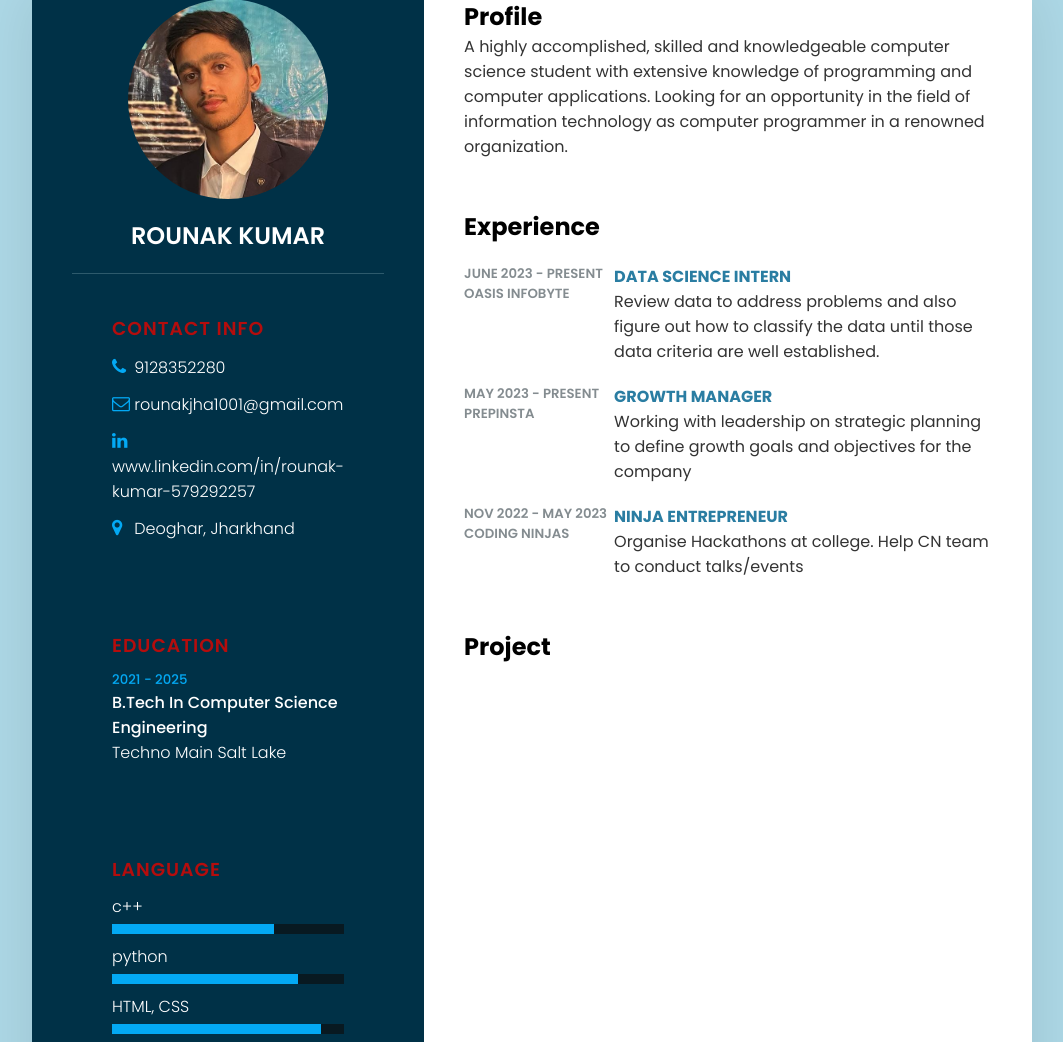
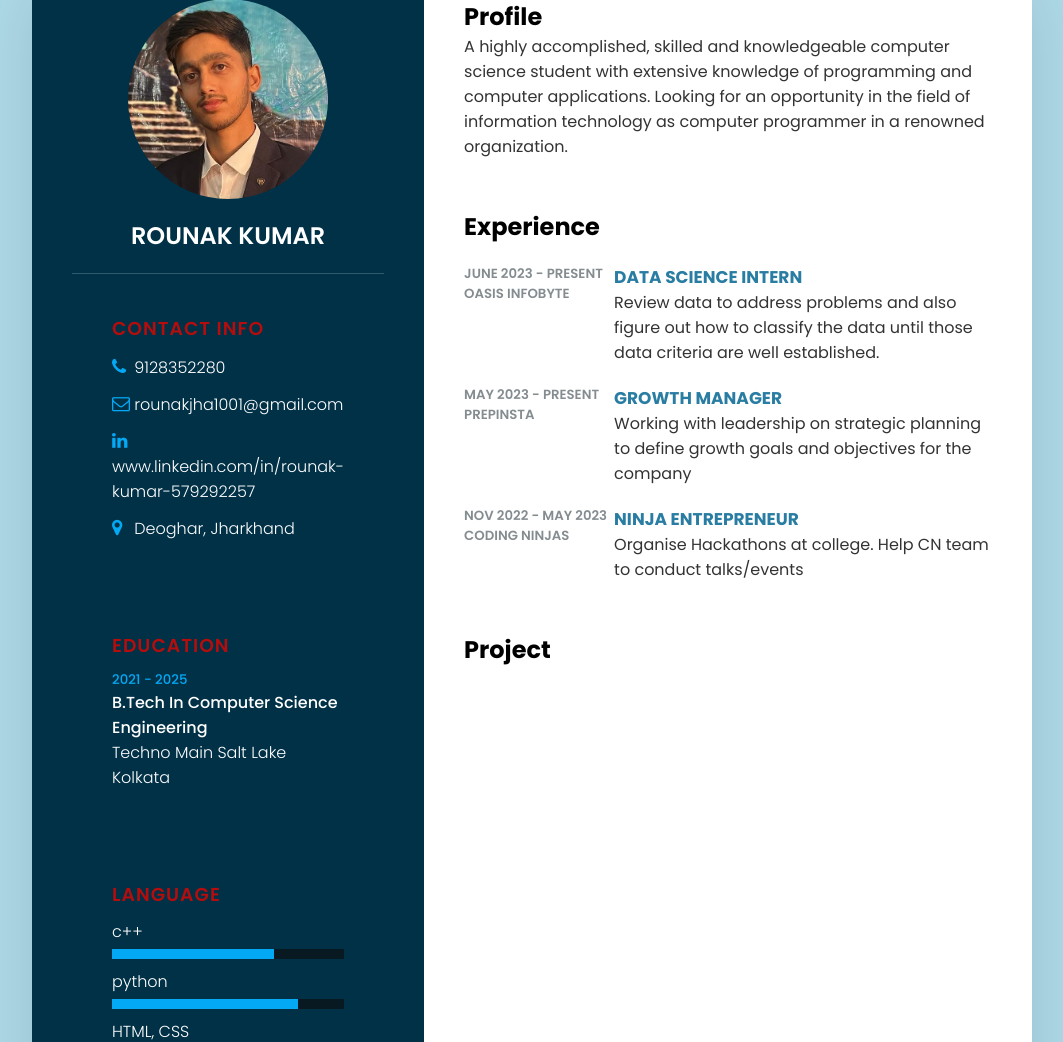
Before and after one commit to Rounak1033/RESUME2, a Flask app: page / in a window 1280 px wide. Shown: the part 91-1133 px from the top of the page, without its empty margins (108-1171 px from the left). Run offline with Flask 3, Linux system fonts and the light colour scheme; some web fonts are replaced.

Commit message:
fixed some bugs

```diff
--- a/static/style.css
+++ b/static/style.css
@@ -189,5 +189,5 @@
 .about .box .text h4 {
     text-transform: uppercase;
     color: #2a7da2;
-    font-size: 16px;
+    font-size: 17px;
 }
--- a/templates/index.html
+++ b/templates/index.html
@@ -50,7 +50,7 @@
                     <li>
                         <h5>2021 - 2025</h5>
                         <h4>B.Tech In Computer Science Engineering </h4>
-                        <h4>Techno Main Salt Lake</h4>
+                        <h4>Techno Main Salt Lake Kolkata</h4>
                     </li>
 
 
```
